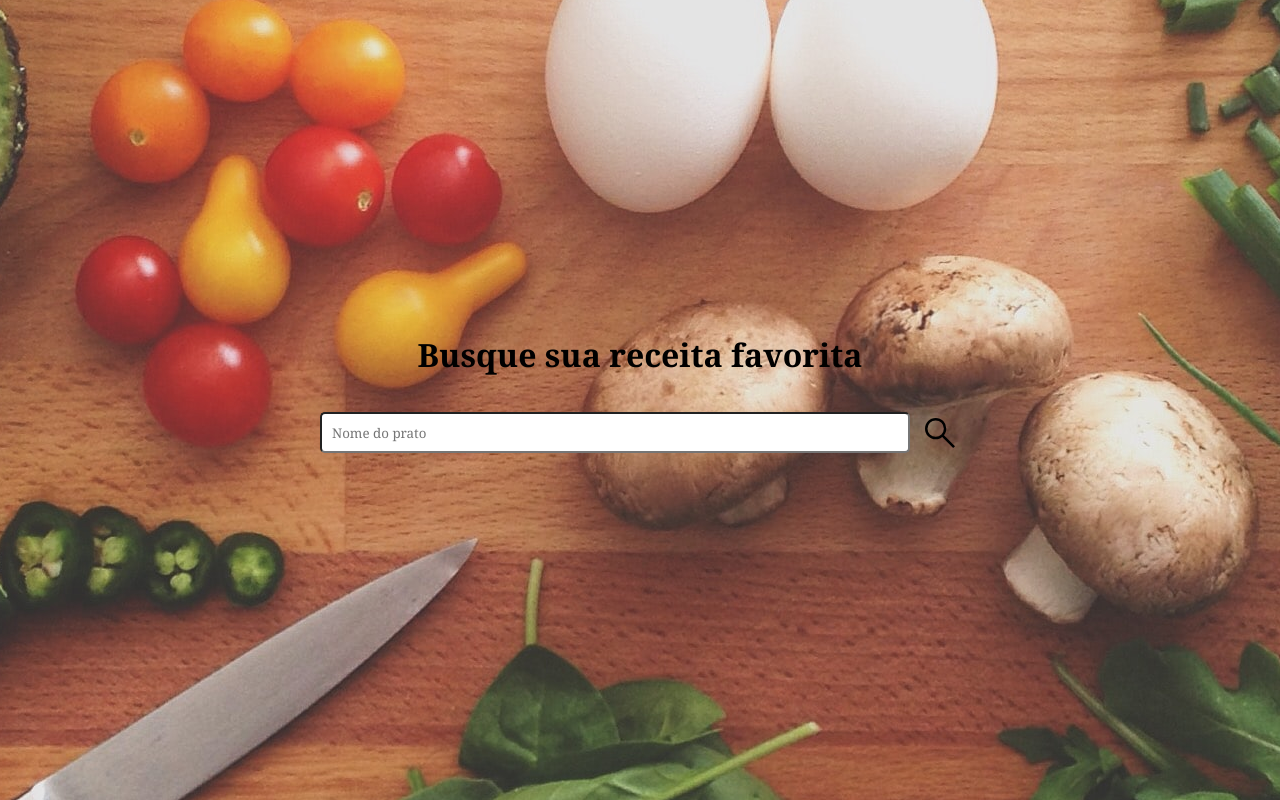
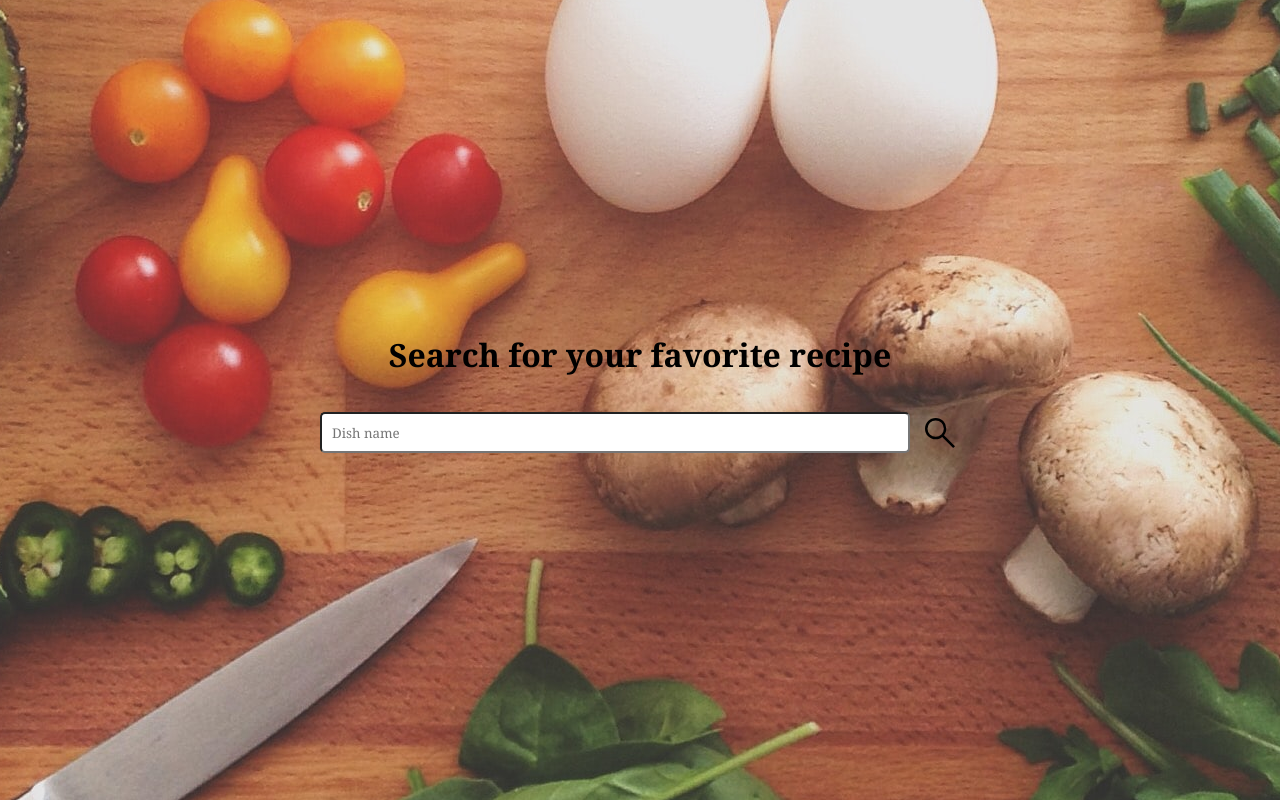
Before and after one commit to dev-andrewm/receitario, a React (Create React App) app: page /Receipedetailspage in a window 1280 px wide. Built offline with nearby package versions, Linux system fonts and the light colour scheme; a web font is replaced by a local one.

Commit message:
small adjustments

```diff
--- a/src/App.css
+++ b/src/App.css
@@ -122,3 +122,11 @@
   height: 100%;
   border-radius: 5px;
 }
+
+a {
+  text-decoration: none;
+}
+
+.recipe__box > p {
+  color: black;
+}
--- a/src/App.js
+++ b/src/App.js
@@ -52,12 +52,12 @@ function App() {
         </Routes>
       </BrowserRouter> */}
       <BrowserRouter>
-        <h1>Busque sua receita favorita</h1>
+        <h1>Search for your favorite recipe</h1>
         <div className="search-box">
           <input
             className="meal-input-field"
             type="text"
-            placeholder="Nome do prato"
+            placeholder="Dish name"
             value={searchTerm}
             onChange={handleChange}
             onKeyDown={handleKeyDown}
@@ -69,7 +69,11 @@ function App() {
         {results !== null ? (
           <div className="recipes-box">
             {results.map((result) => (
-              <Link key={result.idMeal} to={`/recipe/${result.idMeal}`}>
+              <Link
+                className="link"
+                key={result.idMeal}
+                to={`/recipe/${result.idMeal}`}
+              >
                 <div className="recipe__box">
                   <p>{result.strMeal}</p>
                   <img
@@ -82,7 +86,7 @@ function App() {
             ))}
           </div>
         ) : (
-          <div className="no-results">Nenhum resultado encontrado!</div>
+          <div className="no-results">No results found!</div>
         )}
         <Routes>
           <Route path="recipe/:id" element={<Recipedetailspage />}></Route>
--- a/src/Recipedetailspage.js
+++ b/src/Recipedetailspage.js
@@ -36,10 +36,11 @@ const RecipeDetailsPage = () => {
   if (error) {
     return <div>{error}</div>;
   }
+
   if (!recipe) {
-    return <div>Nenhuma receita encontrada</div>;
+    return <div>No recipes found</div>;
   }
-  console.log(recipe);
+
   return <div>{`${recipe[0].strMeasure1} ${recipe[0].strIngredient1}`}</div>;
 };
 
```
